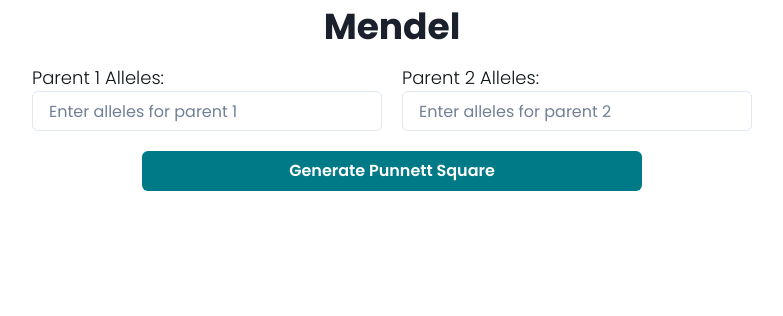
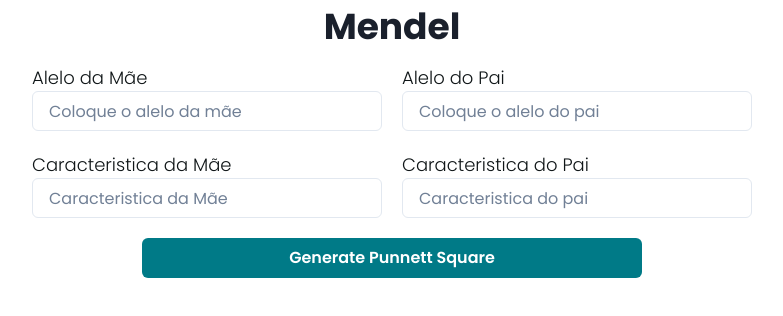
Before and after one commit to Matheus1415/Mendel, a React (Vite) app: page /puner in a window 1280 px wide. Shown: the top 316 px of the page, without its empty margins (248-1031 px from the left). Built offline with nearby package versions, Linux system fonts and the light colour scheme.

Commit message:
Caracteristica da mae e pai

```diff
--- a/src/components/PunnerAll/AlleleTable/index.jsx
+++ b/src/components/PunnerAll/AlleleTable/index.jsx
@@ -16,51 +16,55 @@ const AlleleTable = ({ isTable = false }) => {
      backgroundColorRecessive,
    } = useContext(CaracteristicaContext);
 
+  // Verifique se caracteristica está definido
+  if (!caracteristica || caracteristica.length < 2) {
+    return <Text>Dados indisponíveis</Text>;
+  }
+
   const data = {
     labels: [`Dominante | ${caracteristica[0]}`, `Recessivo | ${caracteristica[1]}`],
     datasets: [
       {
         label: 'Frequência de Alelo',
         data: [countDominant, countRecessive],
-        backgroundColor: [backgroundColorDominant,backgroundColorRecessive],
-        hoverBackgroundColor: [backgroundColorDominant,backgroundColorRecessive]
+        backgroundColor: [backgroundColorDominant, backgroundColorRecessive],
+        hoverBackgroundColor: [backgroundColorDominant, backgroundColorRecessive]
       }
     ]
   };
 
   return (
-    <Flex direction="column" align="center" justify="center" wrap="wrap" m="4">
+    <Flex direction="column" align="center" justify="center" m="4">
       {isTable ? (
-        <>
-          <Text variant="p" align="center" >Frequencia de Alelos</Text>
+        <Flex direction="column" align="center" justify="center" m="4">
+          <Text variant="p" align="center">Frequência de Alelos</Text>
           <Table mb="6">
             <Thead bg="Dark">
               <Tr>
-                <Th color="white">Allele Type</Th>
-                <Th color="white">Count</Th>
+                <Th color="white">Tipo de Alelo</Th>
+                <Th color="white">Contagem</Th>
               </Tr>
             </Thead>
             <Tbody bg="Terciario">
               <Tr>
-                <Td color="white">Dominant</Td>
+                <Td color="white">Dominante</Td>
                 <Td color="white">{countDominant}</Td>
               </Tr>
               <Tr>
-                <Td color="white">Recessive</Td>
+                <Td color="white">Recessivo</Td>
                 <Td color="white">{countRecessive}</Td>
               </Tr>
             </Tbody>
           </Table>
-        </>
+        </Flex>
       ) : (
-        <>
-          <Text variant="p" align="center" >Frequencia de Alelos</Text>
+        <Flex direction="column" align="center" justify="center" m="4">
+          <Text variant="p" align="center">Frequência de Alelos</Text>
           <div style={{ maxWidth: '600px', margin: '0 auto' }}>
             <Pie data={data} />
           </div>
-        </>
+        </Flex>
       )}
-
     </Flex>
   );
 };
--- a/src/components/PunnerAll/ParentInput/index.jsx
+++ b/src/components/PunnerAll/ParentInput/index.jsx
@@ -5,7 +5,9 @@ import { CaracteristicaContext } from '../../../contexts/CaracteristicaContext';
 export const ParentInput = () => {
     const [parent1, setParent1] = useState('');
     const [parent2, setParent2] = useState('');
-    const { setParentsAlelo } = useContext(CaracteristicaContext);
+    const [caracteristica1, setCaracteristica1] = useState('');
+    const [caracteristica2, setCaracteristica2] = useState('');
+    const { setParentsAlelo, setCaracteristica } = useContext(CaracteristicaContext);
 
     const handleSubmit = (e) => {
         e.preventDefault();
@@ -13,8 +15,10 @@ export const ParentInput = () => {
         // Verifica se parent1 e parent2 são strings válidas antes de dividir
         if (typeof parent1 === 'string' && typeof parent2 === 'string') {
             setParentsAlelo([parent1.split(''), parent2.split('')]);
-        } else {
-            console.error('Parent alleles must be strings.');
+        }
+
+        if (typeof caracteristica1 === 'string' && typeof caracteristica2 === 'string') {
+            setCaracteristica([caracteristica1, caracteristica2]);
         }
     };
 
@@ -23,22 +27,41 @@ export const ParentInput = () => {
             <Flex direction="column" justify="center" align="center" maxW="100%" color="Second" justifyContent="center">
                 <Flex justify="center" align="center">
                     <Box padding="10px" maxW="500px">
-                        <Text variant="p">Parent 1 Alleles:</Text>
+                        <Text variant="p">Alelo da Mãe</Text>
                         <Input
-                            placeholder='Enter alleles for parent 1'
+                            placeholder='Coloque o alelo da mãe'
                             value={parent1}
                             onChange={(e) => setParent1(e.target.value)}
                         />
                     </Box>
                     <Box padding="10px" maxW="500px">
-                        <Text variant="p">Parent 2 Alleles:</Text>
+                        <Text variant="p">Alelo do Pai</Text>
                         <Input
-                            placeholder='Enter alleles for parent 2'
+                            placeholder='Coloque o alelo do pai'
                             value={parent2}
                             onChange={(e) => setParent2(e.target.value)}
                         />
                     </Box>
                 </Flex>
+                <Flex justify="center" align="center">
+                    <Box padding="10px" maxW="500px">
+                        <Text variant="p">Caracteristica da Mãe</Text>
+                        <Input
+                            placeholder='Caracteristica da Mãe'
+                            value={caracteristica1}
+                            onChange={(e) => setCaracteristica1(e.target.value)}
+                        />
+                    </Box>
+                    <Box padding="10px" maxW="500px">
+                        <Text variant="p">Caracteristica do Pai</Text>
+                        <Input
+                            placeholder='Caracteristica do pai'
+                            value={caracteristica2}
+                            onChange={(e) => setCaracteristica2(e.target.value)}
+                        />
+                    </Box>
+                </Flex>
+
                 <Button
                 _hover={{
                     bg: 'Quarter'
--- a/src/components/PunnerAll/PunnerContainer/index.jsx
+++ b/src/components/PunnerAll/PunnerContainer/index.jsx
@@ -1,5 +1,5 @@
 import React, { useContext, useEffect } from 'react';
-import { Container, Text } from '@chakra-ui/react';
+import { Flex, Text } from '@chakra-ui/react';
 import PunnettSquare from '../PunnettSquare';
 import { CaracteristicaContext } from '../../../contexts/CaracteristicaContext';
 import { ParentInput } from '../ParentInput';
@@ -16,11 +16,13 @@ export const PunerContainer = ({configAlelo = [], title, inputTrue = false}) =>
   },[setAmountAlelo]);
 
   return (
-      <Container maxW="100%">
+      <>
         {title &&<Text variant="h3" align="center">{title}</Text>}
-        {inputTrue && <ParentInput /> }
-        <PunnettSquare />
-        {/* <PunnettSquareDraggable maxAlelo={2}/> */}
-      </Container>
+        <Flex maxW="100%" direction="row" align="flex-start" justify="center">
+          {inputTrue && <ParentInput /> }
+          <PunnettSquare />
+          {/* <PunnettSquareDraggable maxAlelo={2}/> */}
+        </Flex>
+      </>
   );
 };
--- a/src/components/PunnerAll/PunnettSquare/index.jsx
+++ b/src/components/PunnerAll/PunnettSquare/index.jsx
@@ -1,5 +1,5 @@
 import React, { useState, useEffect, useContext } from 'react';
-import { Table, Thead, Tbody, Tr, Th, Td, Alert, AlertIcon, Flex, Text, Box } from '@chakra-ui/react';
+import { Table, Thead, Tbody, Tr, Th, Td, Alert, AlertIcon, Flex, Text, Box, Button } from '@chakra-ui/react';
 import AlleleTable from '../AlleleTable';
 import { CaracteristicaContext } from '../../../contexts/CaracteristicaContext';
 import { CheckAlleleEntry } from '../../../config/checkAlleleEntry';
@@ -67,7 +67,7 @@ const PunnettSquare = () => {
   }
 
   return (
-    <Flex direction="row" align="flex-start" justify="center" wrap="wrap" m="4">
+    <Flex direction="column-reverse" align="center" justify="center" wrap="wrap" m="4">
       <Box maxW="600px" mb="6">
         <Text variant="p" align="center" mb="4">Quadro de Punnett</Text>
         <PunnettTable
@@ -78,8 +78,10 @@ const PunnettSquare = () => {
         />
       </Box>
       <AlleleTable
-        isTable={false}
+        isTable={true}
       />
+      {/* <Button>Mude</Button> */}
+
     </Flex>
   );
 };
```
